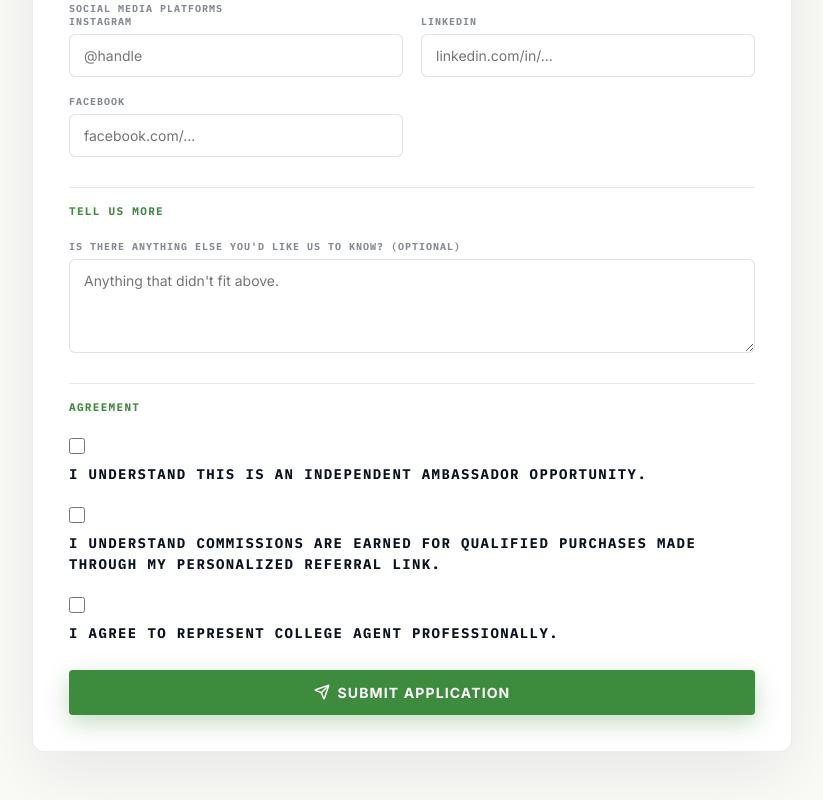
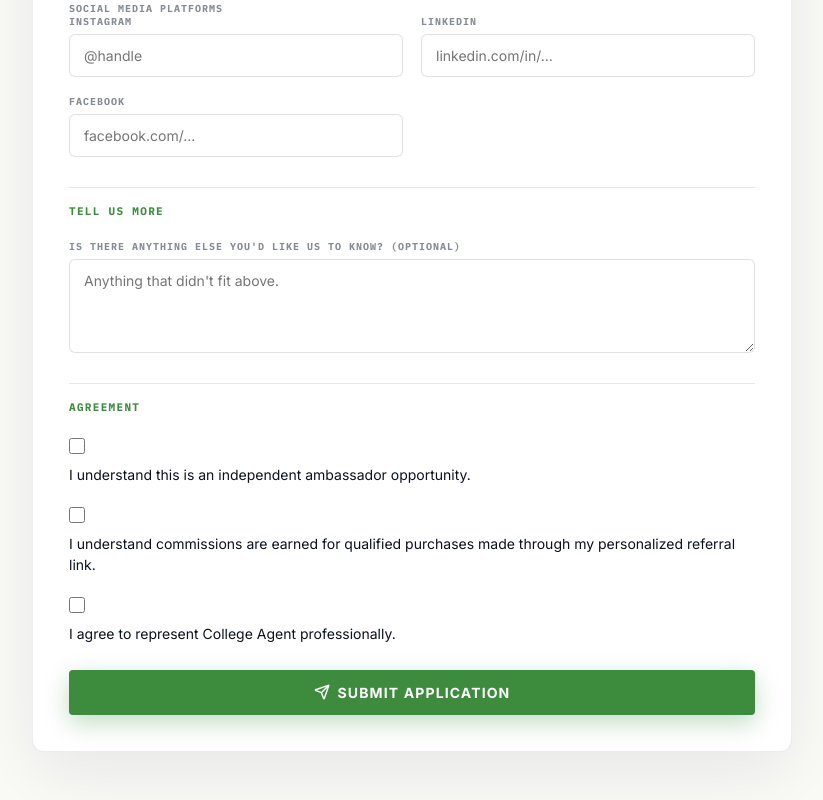
Before and after one commit to doralevich/the-college-agent, a Next.js app: page /ambassador/apply in a window 1280 px wide. Shown: the part 1533-2333 px from the top of the page, without its empty margins (228-1051 px from the left). Built offline with nearby package versions, Linux system fonts and the light colour scheme; no server answers.

Commit message:
Fix ambassador apply: agreement checkboxes bold/uppercase label style

```diff
--- a/app/ambassador/AmbassadorForm.tsx
+++ b/app/ambassador/AmbassadorForm.tsx
@@ -313,7 +313,7 @@ function AgreeCheckbox({ checked, onChange, label }: {
         onChange={(e) => onChange(e.target.checked)}
         style={{ width: 16, height: 16, accentColor: "var(--green)", flexShrink: 0, marginTop: 2, cursor: "pointer" }}
       />
-      <span style={{ fontSize: 14, color: "var(--navy)", lineHeight: 1.5 }}>{label}</span>
+      <span style={{ fontSize: 14, color: "var(--navy)", lineHeight: 1.5, fontFamily: "inherit", fontWeight: 400, letterSpacing: 0, textTransform: "none" }}>{label}</span>
     </label>
   );
 }
```
